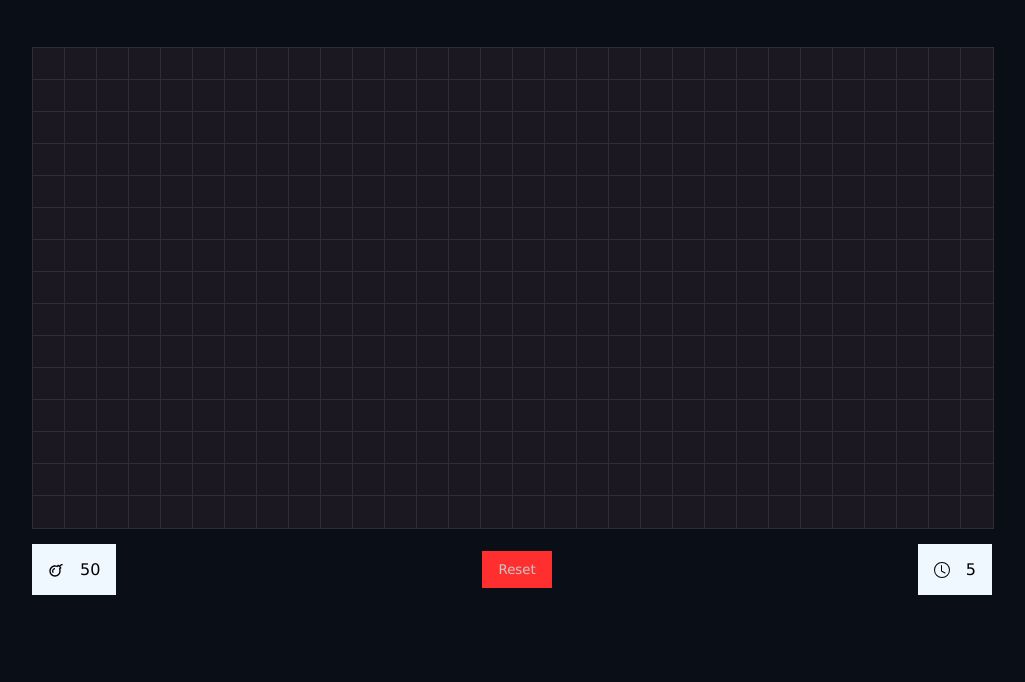
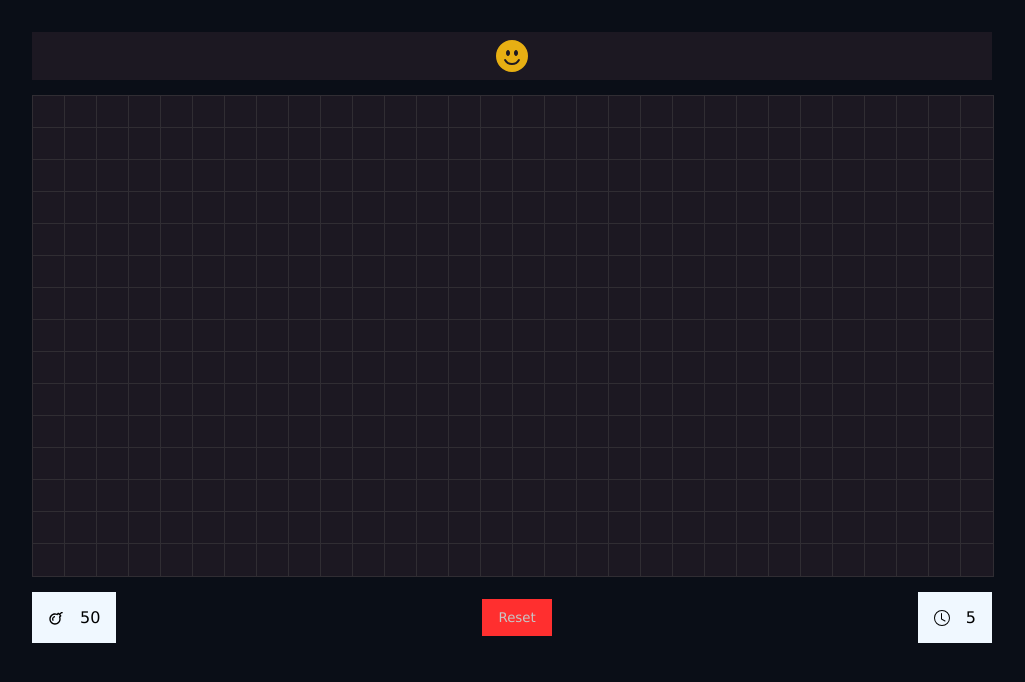
Before and after one commit to Mahefa-Ivan/minesweeper, a React (Create React App) app: page / in a window 1280 px wide. Shown: the top 682 px of the page, without its empty margins (128-1153 px from the left). Built offline with nearby package versions, Linux system fonts and the light colour scheme.

Commit message:
added the coloring logic for the tiles

```diff
--- a/src/App.jsx
+++ b/src/App.jsx
@@ -2,6 +2,12 @@ import { useState } from "react";
 
 import Board from "./components/board/board";
 import BoardInfoBar from "./components/board-infobar/board-infobar";
+
+import {
+  BsEmojiSmileFill,
+  BsEmojiDizzyFill,
+  BsEmojiSunglassesFill,
+} from "react-icons/bs";
 
 import {
   generateEmptyBoard,
@@ -79,7 +85,7 @@ function App() {
       return;
     }
     if (board[coordinates.x][coordinates.y].content === "B") {
-      setGameOverMessage("Game over");
+      setGameOverMessage("game over");
       revealAllBombs(BOMB_COORDINATES);
       setGameOver(true);
     }
@@ -87,7 +93,7 @@ function App() {
     const newBoard = [...board];
     setBoard(newBoard);
     if (isAllSafeSquareRevealed()) {
-      setGameOverMessage("You win");
+      setGameOverMessage("you win");
       setGameOver(true);
       return;
     }
@@ -125,6 +131,7 @@ function App() {
     console.log("infinite loop?");
     setGameOver(false);
     setBoard(NEW_BOARD);
+    setGameOverMessage(" ");
   };
 
   const markFunction = (coordinates) => {
@@ -137,6 +144,23 @@ function App() {
     <div className="container">
       {/* <PostGameForm showModal={gameOver} message={"modal test"} /> */}
       <div className="wrapper">
+        <div className="game-state-message">
+          {gameOverMessage === "game over" ? (
+            <BsEmojiDizzyFill />
+          ) : gameOverMessage === "you win" ? (
+            <BsEmojiSunglassesFill />
+          ) : (
+            <BsEmojiSmileFill />
+          )}
+        </div>
+        {/* <button
+          onClick={() => {
+            setGameOver(true);
+            setGameOverMessage("you win");
+          }}
+        >
+          magic win
+        </button> */}
         <Board
           board={board}
           revealFunction={revealTile}
--- a/src/assets/globals.css
+++ b/src/assets/globals.css
@@ -35,6 +35,19 @@ body, html{
   background-color: var(--primary);
 }
 
+.game-state-message * {
+  font-size: 2rem;
+  color: rgb(231, 175, 19);
+}
+
+.game-state-message{
+  display: flex;
+  align-items: center;
+  justify-content: center;
+  background-color: var(--tile-hidden-background-color);
+  padding: 0.5rem;
+}
+
 .regenerate-button{
   background-color: rgb(255, 0, 38);
   color: white;
--- a/src/components/board/board.jsx
+++ b/src/components/board/board.jsx
@@ -5,7 +5,6 @@ export default function Board({ board, revealFunction, markingFunction }) {
   const renderBoardTiles = () => {
     //map the board matrix to the view
     const viewBoard = [];
-    console.log(board);
     for (let row of board) {
       viewBoard.push(
         row.map((element, index) => {
--- a/src/components/tile/tile.css
+++ b/src/components/tile/tile.css
@@ -26,6 +26,38 @@
     color: var(--tile-number-color);
 }
 
+.tile--1.show{
+    color: blue;
+}
+
+.tile--2.show{
+    color: green;
+}
+
+.tile--3.show{
+    color: red;
+}
+
+.tile--4.show{
+    color: purple;
+}
+
+.tile--5.show{
+    color: maroon;
+}
+
+.tile--6.show{
+    color: turquoise;
+}
+
+.tile--7.show{
+    color: black;
+}
+
+.tile--8.show{
+    color: gray;
+}
+
 .tile.show.mined{
     color: black;
     font-size: larger;
--- a/src/components/tile/tile.jsx
+++ b/src/components/tile/tile.jsx
@@ -1,5 +1,6 @@
 import "./tile.css";
 import { GiTellerMine } from "react-icons/gi";
+import { TfiFlag } from "react-icons/tfi";
 
 export default function Tile({ self, onclick, handelRightClick }) {
   const getClassName = () => {
@@ -10,14 +11,17 @@ export default function Tile({ self, onclick, handelRightClick }) {
     if (self.content === "B") {
       className += " mined";
     }
-    if (self.marked) {
+    /*  if (self.marked) {
       className += " marked";
-    }
-    return `tile ${className}`;
+    } */
+    return `tile ${className} tile--${self.numberOfBombs}`;
   };
 
   const getContent = () => {
     /* if tile has a bomb show a bomb icon else show the number of nearby bomb or nothing if no nearby bombs */
+    if (self.marked) {
+      return <TfiFlag />;
+    }
     if (self.content === "B") {
       return <GiTellerMine />;
     }
```
